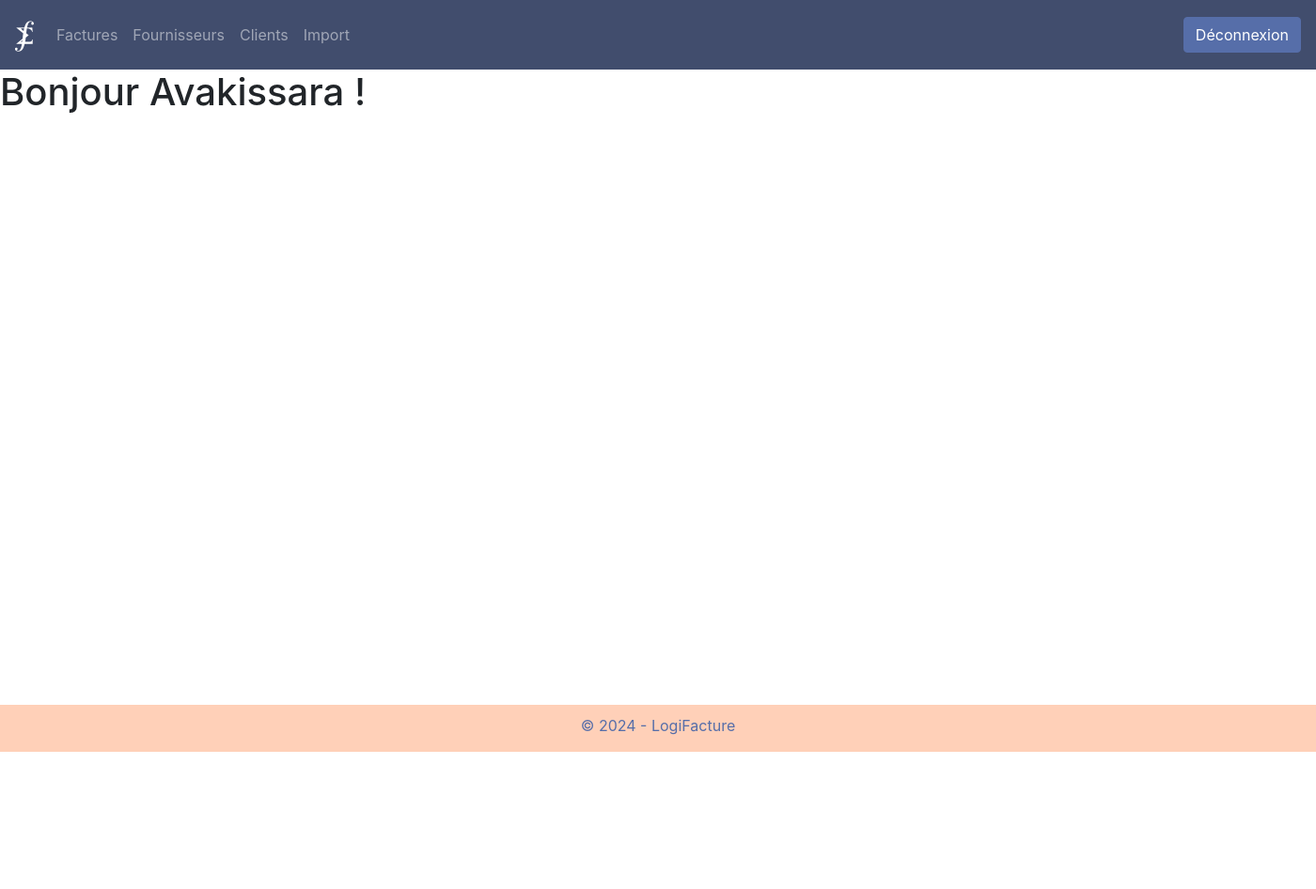
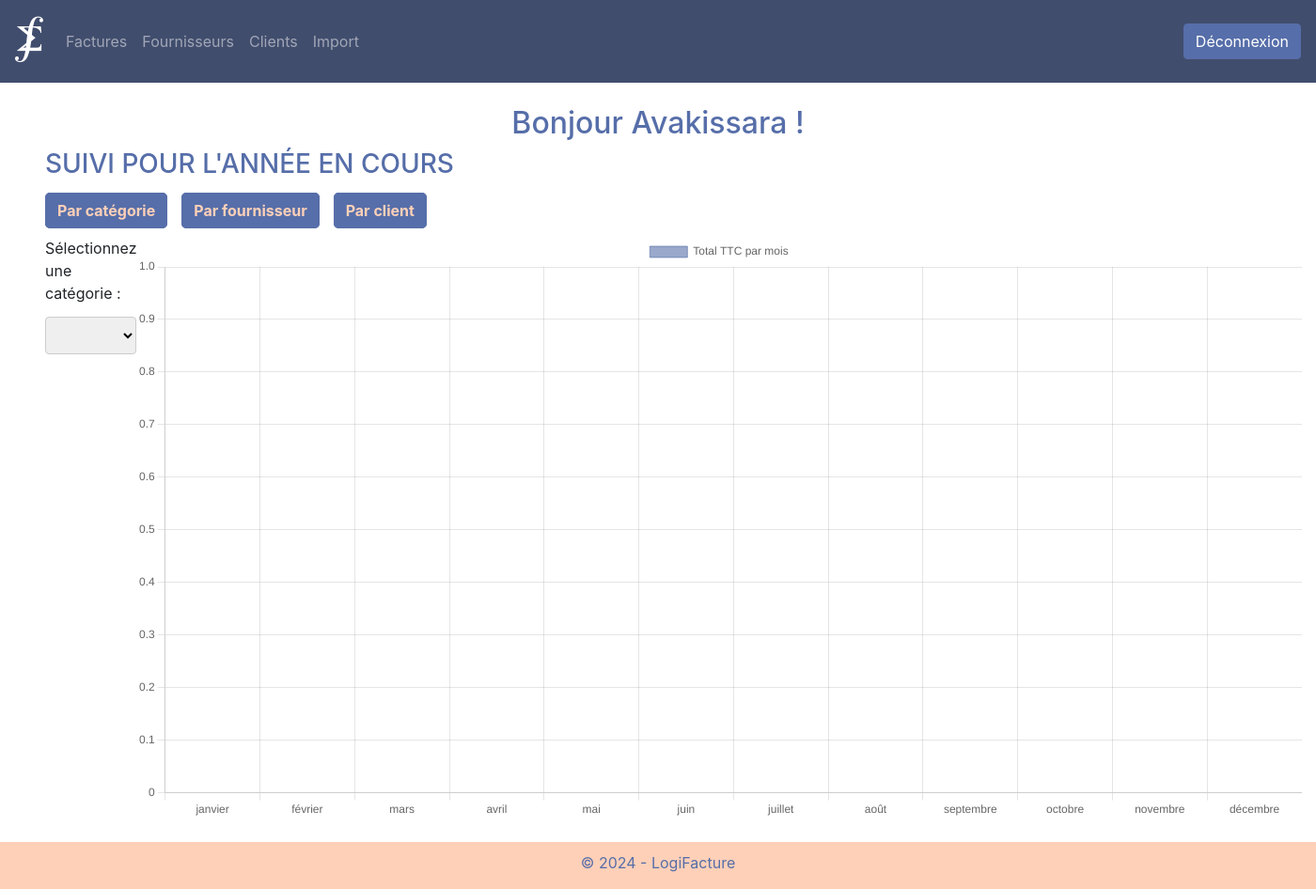
Before and after one commit to AvaKissara/Logifactures, a Django app: page /logifacturapp/ in a window 1400 px wide. Shown: the whole page at 94% size. Before the commit the page ends 800 px from the top, so only its background shows below. Run offline with Django 5.2, Linux system fonts and the light colour scheme; a user stored in the database is signed in; data comes from the database, SQL or seed files in the repository; data that the repository does not hold is empty; some libraries are stand-ins or nearby versions.

Commit message:
Creation affichage graph Accueil OK

```diff
--- a/Logifacture/settings.py
+++ b/Logifacture/settings.py
@@ -108,7 +108,7 @@ AUTH_PASSWORD_VALIDATORS = [
 # Internationalization
 # https://docs.djangoproject.com/en/5.0/topics/i18n/
 
-LANGUAGE_CODE = 'en-us'
+LANGUAGE_CODE = 'fr-fr'
 
 TIME_ZONE = 'UTC'
 
--- a/logifacturapp/static/css/style.css
+++ b/logifacturapp/static/css/style.css
@@ -21,6 +21,16 @@ h2{
     text-align: center;
     color: var(--primary-color);
     text-transform: uppercase;
+}
+
+h3{
+    color: var(--primary-color);
+    text-transform: uppercase;
+}
+
+h4{
+    color: var(--primary-color);
+    text-transform: capitalize;
 }
 
 select {
@@ -50,7 +60,8 @@ select option {
 }
 
 a.navbar-brand{
-    font-size: 2em;
+    font-size: 3em;
+    margin-top: -10px;
 }
 
 nav.navbar.navbar-expand-lg.navbar-dark{
@@ -140,6 +151,61 @@ table.table-hover thead th{
     text-transform: capitalize;
 }
 
+.tabs {
+    list-style: none;
+    padding: 0;
+    margin: 20px 0 0 0;
+    display: flex;
+
+}
+
+.tabs li {
+    margin-right: 15px;
+
+}
+
+.tabs a {
+    text-decoration: none;
+    font-weight: bold;
+    padding: 8px 12px;
+    border: 1px solid  var(--primary-color);
+    border-radius: 5px;
+    transition: background-color 0.3s;
+    color: var(--secondary-color);
+    background-color: var(--primary-color);
+}
+
+.tabs a:hover {
+    background-color: rgba(86, 110, 169, 0.6);
+    color: white;
+}
+
+.tab-content {
+    display: none;
+}
+
+.tab-content.active {
+    margin-top: 1rem;
+    display: flex;
+
+}
+
+div.by-month {
+    display: flex;
+    flex-direction: column;
+    margin-right: 30px;
+}
+
+.tab-content .table-hover tbody  {
+    background-color: rgba(86, 110, 169, 0.6);
+    color: white;
+}
+
+.tab-content.active > canvas.chart-container {
+    width: 1300px !important;
+    height: 620px !important;
+}
+
 footer {
     background-color: var(--secondary-color);
     padding-top: 10px;
--- a/logifacturapp/static/js/script.js
+++ b/logifacturapp/static/js/script.js
@@ -7,4 +7,221 @@ document.addEventListener('DOMContentLoaded', function() {
             });
         }
     }
+
+    $(document).ready(function () {
+        $(".tabs a").click(function (e) {
+            e.preventDefault();
+            $(".tabs a").removeClass("active");
+            $(".tab-content").removeClass("active");
+
+            var tabId = $(this).attr("href");
+            $(this).addClass("active");
+            $(tabId).addClass("active");
+        });
+    });
+
+
+    const categoriesTotals = document.getElementById('categories').getAttribute('data-categories-totals');
+    const fournisseursTotals = document.getElementById('fournisseurs').getAttribute('data-fournisseurs-totals');
+    const clientsTotals = document.getElementById('clients').getAttribute('data-clients-totals');
+    let cat = JSON.parse(categoriesTotals.replace(/'/g, '"').replace(/Decimal\(/g, '').replace(/\)/g, ''));
+    let fourn = JSON.parse(fournisseursTotals.replace(/'/g, '"').replace(/Decimal\(/g, '').replace(/\)/g, ''));
+    let cli = JSON.parse(clientsTotals.replace(/'/g, '"').replace(/Decimal\(/g, '').replace(/\)/g, ''));
+    console.log(cli);
+    var labelsCat = [];
+    var dataCat = [];
+    let categoryChart;
+    var labelsFourn = [];
+    var dataFourn = [];
+    let fournChart;
+    var labelsCli = [];
+    var dataCli = [];
+    let cliChart;
+
+    const categorySelect = document.getElementById('categorySelect');
+    const fournSelect = document.getElementById('fournSelect');
+    const cliSelect = document.getElementById('clientSelect');
+
+    // Catégories
+    const uniqueCategories = new Set();
+    for (const month in cat) {
+        for (const entry of cat[month]) {
+            uniqueCategories.add(entry.nom_cat_facture);
+        }
+    }
+    for (const category of uniqueCategories) {
+        const option = document.createElement('option');
+        option.value = category;
+        option.text = category;
+        categorySelect.add(option);
+    }
+
+    updateCatChart();
+    categorySelect.addEventListener('change', updateCatChart);
+    function updateCatChart() {
+        labelsCat = [];
+        dataCat = []
+
+        const selectedCategory = categorySelect.value;
+        if (categoryChart) {
+            categoryChart.destroy();
+        }
+        for (const month in cat) {
+            labelsCat.push(month);
+            const selectedCategoryEntries = cat[month].filter(entry => entry.nom_cat_facture === selectedCategory);
+
+            if (selectedCategoryEntries.length > 0) {
+                const total = selectedCategoryEntries.reduce((acc, entry) => acc + parseFloat(entry.total_ttc), 0);
+                dataCat.push(total);
+            } else {
+                dataCat.push(0);
+            }
+        }
+        const ctxCat = document.getElementById('chartCat').getContext('2d');
+        categoryChart = new Chart(ctxCat, {
+            type: 'bar',
+            data: {
+                labels: labelsCat,
+                datasets: [{
+                    label: 'Total TTC par mois',
+                    data: dataCat,
+                    backgroundColor: 'rgba(86, 110, 169, 0.6)',
+                    borderColor: 'rgba(86, 110, 169, 0.6)',
+                    borderWidth: 1
+                }]
+            },
+            options: {
+                scales: {
+                    y: {
+                        beginAtZero: true
+                    }
+                }
+            }
+        });
+
+    };
+
+    // Fournisseurs
+    const uniqueFournisseurs = new Set();
+    // Itération sur les données pour récupérer les noms de fournisseurs
+    for (const month in fourn) {
+        for (const entry of fourn[month]) {
+            uniqueFournisseurs.add(entry.r_social_fourn);
+        }
+    }
+
+    for (const fournisseur of uniqueFournisseurs) {
+        const option = document.createElement('option');
+        option.value = fournisseur;
+        option.text = fournisseur;
+        fournSelect.add(option);
+    }
+
+    updateFournisseurChart();
+    fournSelect.addEventListener('change', updateFournisseurChart);
+    function updateFournisseurChart() {
+        labelsFourn = [];
+        dataFourn = []
+
+        const selectedFourn = fournSelect.value;
+        if (fournChart) {
+            fournChart.destroy();
+        }
+        for (const month in fourn) {
+            labelsFourn.push(month);
+            const selectedFournEntries = fourn[month].filter(entry => entry.r_social_fourn === selectedFourn);
+
+            if (selectedFournEntries.length > 0) {
+                // Somme des totaux pour la catégorie sélectionnée dans le mois donné
+                const total = selectedFournEntries.reduce((acc, entry) => acc + parseFloat(entry.total_ttc), 0);
+                dataFourn.push(total);
+            } else {
+                dataFourn.push(0);
+            }
+        }
+        const ctxFourn = document.getElementById('chartFourn').getContext('2d');
+        fournChart = new Chart(ctxFourn, {
+            type: 'bar',
+            data: {
+                labels: labelsFourn,
+                datasets: [{
+                    label: 'Total TTC par mois',
+                    data: dataFourn,
+                    backgroundColor: 'rgba(86, 110, 169, 0.6)',
+                    borderColor: 'rgba(86, 110, 169, 0.6)',
+                    borderWidth: 1
+                }]
+            },
+            options: {
+                scales: {
+                    y: {
+                        beginAtZero: true
+                    }
+                }
+            }
+        });
+    };
+
+     // Clients
+    const uniqueClient = new Set();
+    for (const month in cli) {
+        for (const entry of cli[month]) {
+            const clientName = `${entry.nom_client} ${entry.prenom_client}`;
+            uniqueClient.add(clientName);
+        }
+    }
+
+    for (const client of uniqueClient) {
+        const option = document.createElement('option');
+        option.value = client;
+        option.text = client;
+        cliSelect.add(option);
+    }
+
+    updateClientChart();
+    cliSelect.addEventListener('change', updateClientChart);
+    function updateClientChart() {
+        labelsCli = [];
+        dataCli = []
+
+        const selectedCli = cliSelect.value;
+        if (cliChart) {
+            cliChart.destroy();
+        }
+        for (const month in cli) {
+            labelsCli.push(month);
+            const selectedCliEntries = cli[month].filter(entry => {
+                const clientName = `${entry.nom_client} ${entry.prenom_client}`;
+                return clientName === selectedCli;
+            });
+
+            if (selectedCliEntries.length > 0) {
+                const total = selectedCliEntries.reduce((acc, entry) => acc + parseFloat(entry.total_ttc), 0);
+                dataCli.push(total);
+            } else {
+                dataCli.push(0);
+            }
+        }
+        const ctxCli = document.getElementById('chartClient').getContext('2d');
+        cliChart = new Chart(ctxCli, {
+            type: 'bar',
+            data: {
+                labels: labelsCli,
+                datasets: [{
+                    label: 'Total TTC par mois',
+                    data: dataCli,
+                    backgroundColor: 'rgba(86, 110, 169, 0.6)',
+                    borderColor: 'rgba(86, 110, 169, 0.6)',
+                    borderWidth: 1
+                }]
+            },
+            options: {
+                scales: {
+                    y: {
+                        beginAtZero: true
+                    }
+                }
+            }
+        });
+    };
 });
--- a/logifacturapp/templates/base.html
+++ b/logifacturapp/templates/base.html
@@ -71,7 +71,9 @@
         <p>&copy; 2024 - LogiFacture</p>
     </footer>
     <script src="{% static 'js/script.js' %}" ></script>
-    <script src="https://code.jquery.com/jquery-3.3.1.slim.min.js"></script>
+    <script src="https://cdn.jsdelivr.net/npm/chart.js"></script>
+
+    <script src="https://code.jquery.com/jquery-3.6.0.min.js"></script>
     <script src="https://cdnjs.cloudflare.com/ajax/libs/popper.js/1.14.7/umd/popper.min.js"></script>
     <script src="https://stackpath.bootstrapcdn.com/bootstrap/4.3.1/js/bootstrap.min.js"></script>
 </body>
--- a/logifacturapp/templates/logifacturapp/index.html
+++ b/logifacturapp/templates/logifacturapp/index.html
@@ -2,9 +2,45 @@
 {% extends 'base.html' %}
 
 {% block content %}
+<div class="container-md mt-4 mx-5">
     {% if user.is_authenticated %}
-        <h1 class="capitalize">bonjour {{ user.username }} !</h1>
+        <h2 class="capitalize">bonjour {{ user.username }} !</h2>
+            <h3>Suivi pour l'année en cours</h3>
+           <ul class="tabs">
+            <li><a href="#categories">Par catégorie</a></li>
+            <li><a href="#fournisseurs">Par fournisseur</a></li>
+            <li><a href="#clients">Par client</a></li>
+        </ul>
+
+        <div id="categories" class="tab-content active" data-categories-totals="{{ categories_totals|safe }}">
+            <div>
+                <label for="categorySelect">Sélectionnez une catégorie :</label>
+                <select id="categorySelect">
+                </select>
+            </div>
+            <canvas id="chartCat" class="chart-container"></canvas>
+        </div>
+
+
+        <div id="fournisseurs" class="tab-content" data-fournisseurs-totals="{{ fournisseurs_totals|safe }}">
+            <div>
+                <label for="fournSelect">Sélectionnez une catégorie :</label>
+                <select id="fournSelect">
+                </select>
+            </div>
+            <canvas id="chartFourn" class="chart-container"></canvas>
+        </div>
+
+        <div id="clients" class="tab-content" data-clients-totals="{{ clients_totals|safe }}">
+            <div>
+                <label for="clientSelect">Sélectionnez une catégorie :</label>
+                <select id="clientSelect">
+                </select>
+            </div>
+            <canvas id="chartClient" class="chart-container"></canvas>
+        </div>
     {% else %}
-        <h1>Bonjour profane, connecte toi pour commencer</h1>
+        <h2>Bonjour profane, connecte toi pour commencer</h2>
     {% endif %}
+</div>
 {% endblock %}
--- a/logifacturapp/views/import_facture_view.py
+++ b/logifacturapp/views/import_facture_view.py
@@ -42,6 +42,7 @@ class ImportFactureView(View):
             ville_instances = Ville.objects.all()
             user_instances = User.objects.all()
             civi_instances = Civilite.objects.all()
+            facture_instances = Facture.objects.all()
 
             # Boucle qui balaie le fichier excel et récupère les valeurs
             for index, row in df.iterrows():
@@ -105,12 +106,13 @@ class ImportFactureView(View):
                 civi_instance = civi_instances.filter(abbr_civi=civi_client_value).first()
                 client_instance = Client.objects.create(civilite=civi_instance, nom_client=l_name_client_value, prenom_client=f_name_client_value, adr_client=adr_client_value, adr2_client=adr2_client_value, ville=ville_client, tel_client=tel_client_value)
                 messages.success(request, 'Le client a été ajouté')
+            elif client_instance and client_instance.adr_client != adr_client_value:
+                messages.warning(request, 'L\'adresse du client diffère de celle dans la base de données.')
             devise_instance = devise_instances.filter(symb_devise= currency_symbol).first()
             user_instance = user_instances.get(id=user_id)
 
             ttc_facture_calculated = ht_facture * (1 + tva_facture)
             tolerance = 0.1
-
             if abs(ttc_facture_calculated - ttc_facture) < tolerance:
                 messages.success(request, 'Le total TTC a été vérifié')
             else:
@@ -120,6 +122,7 @@ class ImportFactureView(View):
                     f"Valeur réelle : {ttc_facture}"
                 )
                 messages.error(request, error_message)
+
             Facture.objects.create(
                 cat_facture=categorie,
                 fournisseur=fournisseur_instance,
--- a/logifacturapp/views/index_view.py
+++ b/logifacturapp/views/index_view.py
@@ -1,5 +1,59 @@
 from django.views.generic import TemplateView
 from ..models import Facture
+from django.db.models import Sum
+from django.utils import timezone
+from django.template.defaultfilters import date as django_date
+import datetime
+
 
 class IndexView(TemplateView):
     template_name = "logifacturapp/index.html"
+
+    def get_context_data(self, **kwargs):
+        context = super().get_context_data(**kwargs)
+        user_id = self.request.user.id
+        current_year = timezone.now().year
+
+       # Totaux par catégorie pour chaque mois de l'année en cours
+        categories_totals = {}
+        for month in range(1, 13):
+            totals = (
+                Facture.objects
+                .filter(user=user_id, date_facture__year=current_year, date_facture__month=month)
+                .values('cat_facture__nom_cat_facture')
+                .annotate(total_ttc=Sum('total_ttc_facture'))
+            )
+            month_name = django_date(datetime.date(current_year, month, 1), "F")
+            categories_totals[month_name] = [{'nom_cat_facture': entry['cat_facture__nom_cat_facture'], 'total_ttc': entry['total_ttc']} for entry in totals if entry['total_ttc'] is not None]
+
+        context['categories_totals'] = categories_totals
+
+
+        # Totaux par fournisseur pour chaque mois de l'année en cours
+        fournisseurs_totals = {}
+        for month in range(1, 13):
+            totals = (
+                Facture.objects
+                .filter(user=user_id, date_facture__year=current_year, date_facture__month=month)
+                .values('fournisseur__r_social_fourn')
+                .annotate(total_ttc=Sum('total_ttc_facture'))
+            )
+            month_name = django_date(datetime.date(current_year, month, 1), "F")
+            fournisseurs_totals[month_name] = [{'r_social_fourn': entry['fournisseur__r_social_fourn'], 'total_ttc': entry['total_ttc']} for entry in totals if entry['total_ttc'] is not None]
+
+        context['fournisseurs_totals'] = fournisseurs_totals
+
+        # Totaux par client pour chaque mois de l'année en cours
+        clients_totals = {}
+        for month in range(1, 13):
+            totals = (
+                Facture.objects
+                .filter(user=user_id, date_facture__year=current_year, date_facture__month=month)
+                .values('client__nom_client', 'client__prenom_client')
+                .annotate(total_ttc=Sum('total_ttc_facture'))
+            )
+            month_name = django_date(datetime.date(current_year, month, 1), "F")
+            clients_totals[month_name] = [{'nom_client': entry['client__nom_client'], 'prenom_client': entry['client__prenom_client'], 'total_ttc': entry['total_ttc']} for entry in totals if entry['total_ttc'] is not None]
+        context['clients_totals'] = clients_totals
+
+        return context
```
